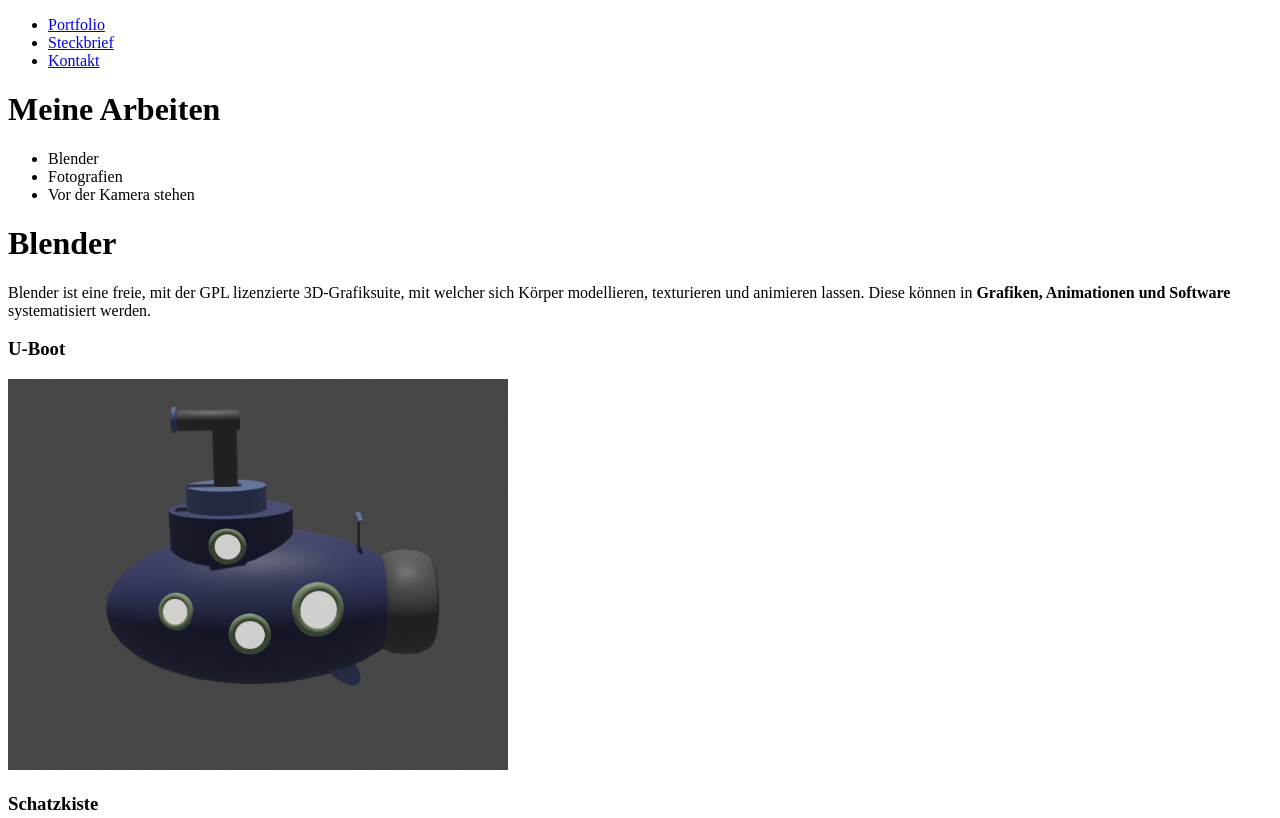
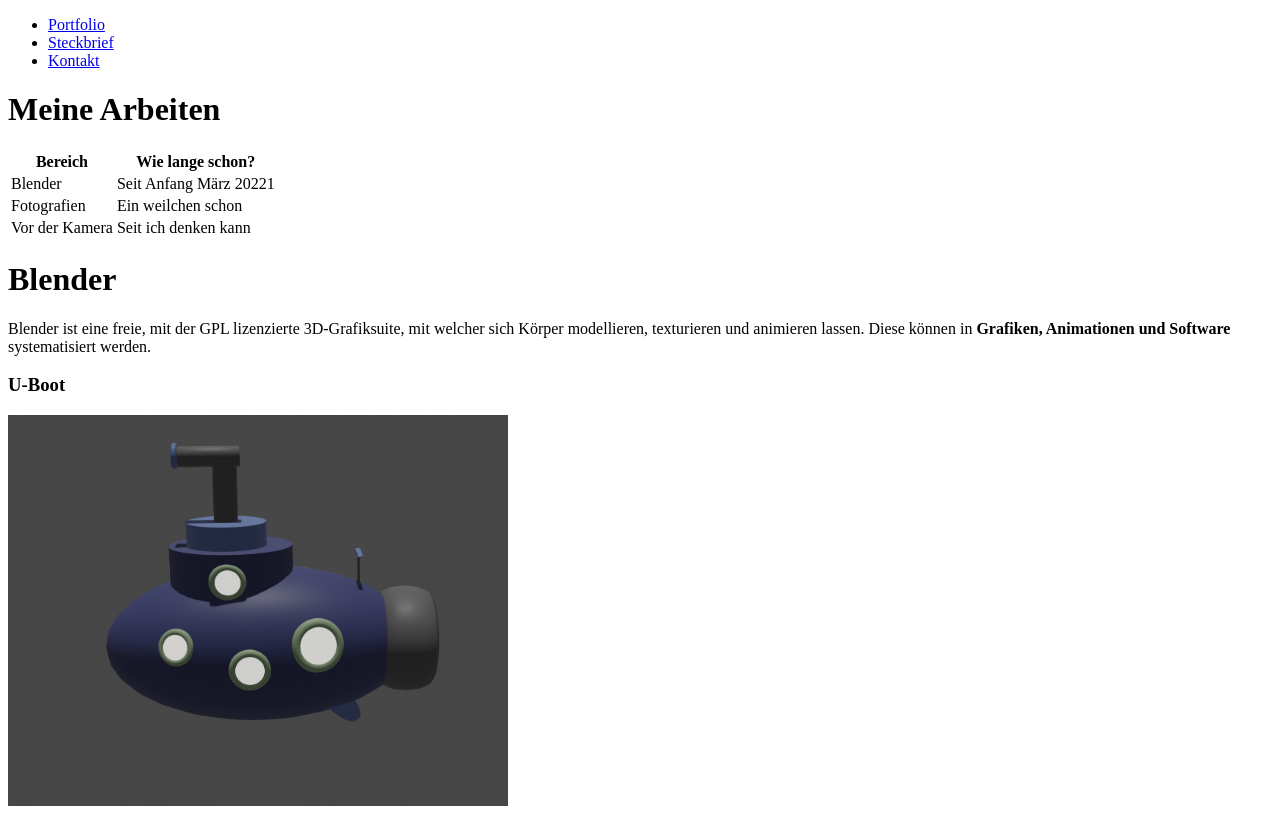
Before and after one commit to LarissaOsmanovic/GIS-SoSe-2021, a plain HTML site: page Praktikumsabgabe.1.2/index.html in a window 1280 px wide. Shown: the top 818 px of the page. Drawn offline with Linux system fonts and the light colour scheme.

Commit message:
NewVersion2.0

```diff
--- a/Praktikumsabgabe.1.2/index.html
+++ b/Praktikumsabgabe.1.2/index.html
@@ -20,11 +20,28 @@
 
     <main>
         <h1>Meine Arbeiten</h1>
-        <ul>
-            <li>Blender</li>
-            <li>Fotografien</li>
-            <li>Vor der Kamera stehen</li>
-        </ul>
+        <table>
+            <thead>
+                <tr>
+                    <th>Bereich</th>
+                    <th>Wie lange schon?</th>
+                </tr>
+            </thead>
+            <tbody>
+                <tr>
+                    <td>Blender</td>
+                    <td>Seit Anfang März 20221</td>
+                </tr>
+                <tr>
+                    <td>Fotografien</td>
+                    <td>Ein weilchen schon</td>
+                </tr>
+                <tr>
+                    <td>Vor der Kamera</td>
+                    <td>Seit ich denken kann</td>
+                </tr>
+            </tbody>
+        </table>
 
         <h1>Blender</h1>
         <p>Blender ist eine freie, mit der GPL lizenzierte 3D-Grafiksuite, mit welcher sich Körper modellieren,
```
